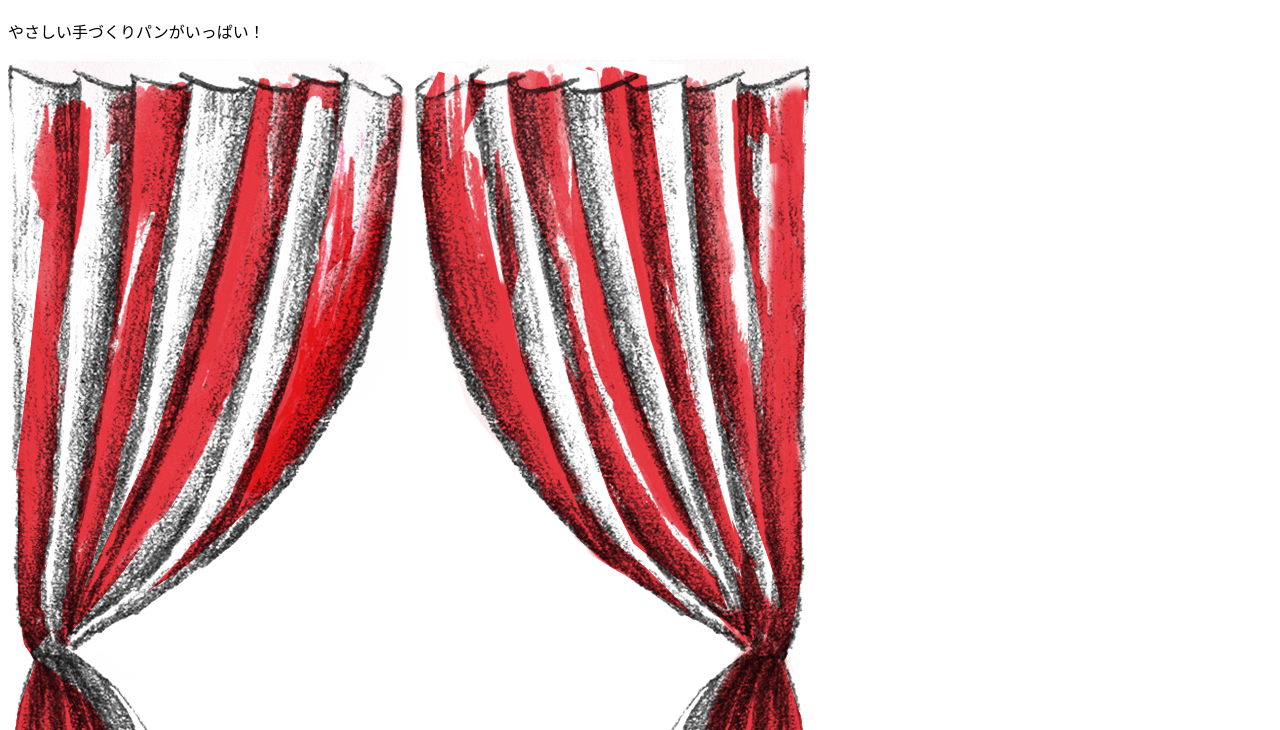
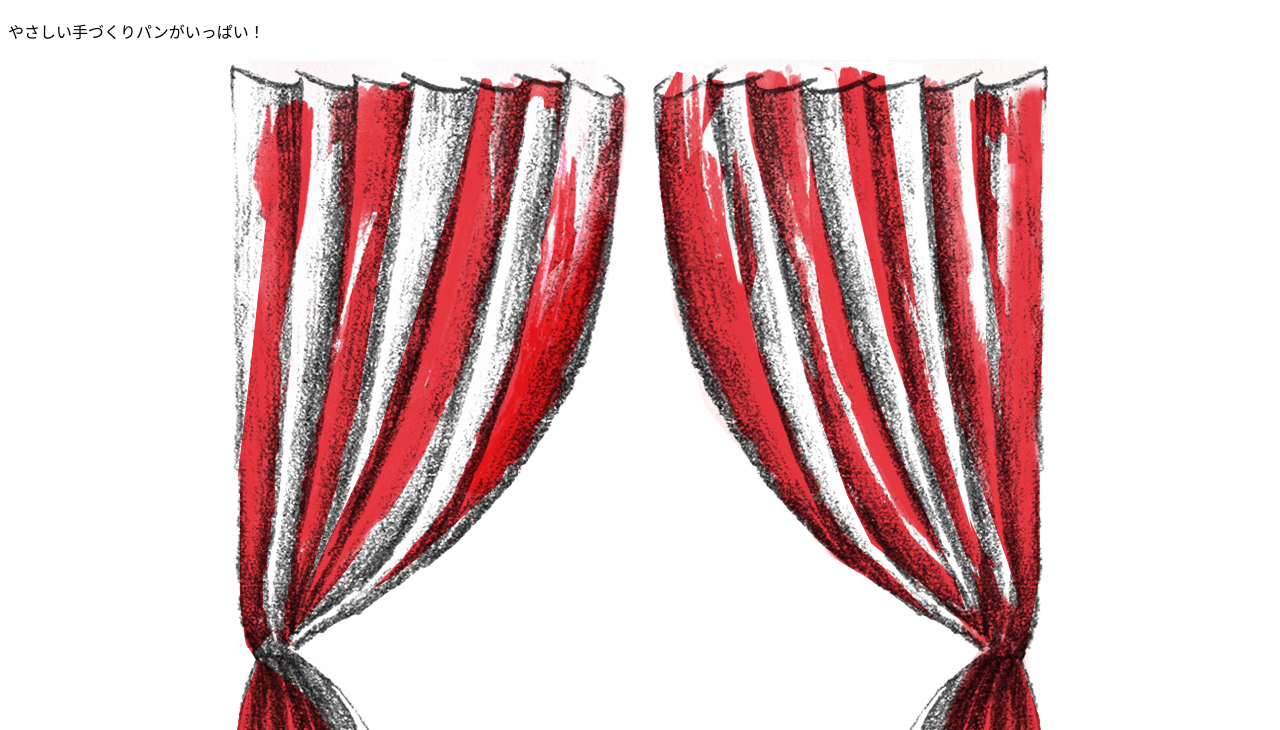
Before and after one commit to minomari/-, a plain HTML site: page index.html in a window 1280 px wide. Shown: the part 70-800 px from the top of the page. Drawn offline with Linux system fonts and the light colour scheme.

Commit message:
Update index.html

```diff
--- a/index.html
+++ b/index.html
@@ -3,12 +3,26 @@
 <head>
   <meta charset="UTF-8">
   <title>Heart Bread</title>
+  <style>
+    .image-row {
+      display: flex;
+      justify-content: center;
+      gap: 20px;
+    }
+    .image-row img {
+      max-width: 45%; /* 横に2つ並べられるように幅を調整 */
+      height: auto;
+      border-radius: 8px;
+    }
+  </style>
 </head>
 <body>
   <h1>Heart Bread へようこそ🍞</h1>
   <p>やさしい手づくりパンがいっぱい！</p>
-  <!-- 🖼 画像の追加（imgフォルダにbread.pngがある想定） -->
- <img src="IMG_6203.png" alt="おいしいパン1" style="max-width: 100%; height: auto;">
-  <img src="IMG_6204.png" alt="おいしいパン2" style="max-width: 100%; height: auto;">
+
+  <div class="image-row">
+    <img src="IMG_6203.png" alt="おいしいパン1">
+    <img src="IMG_6204.png" alt="おいしいパン2">
+  </div>
 </body>
 </html>
```
